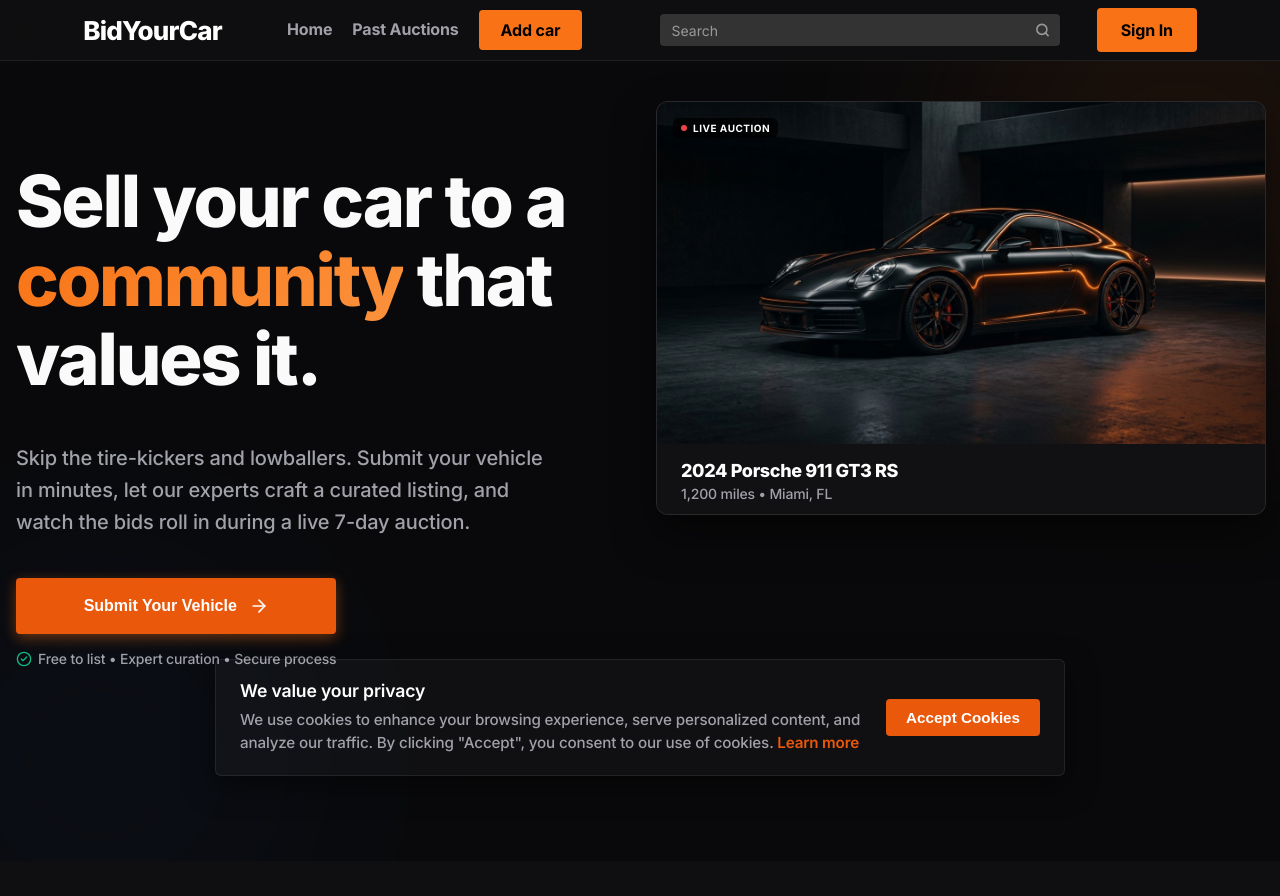
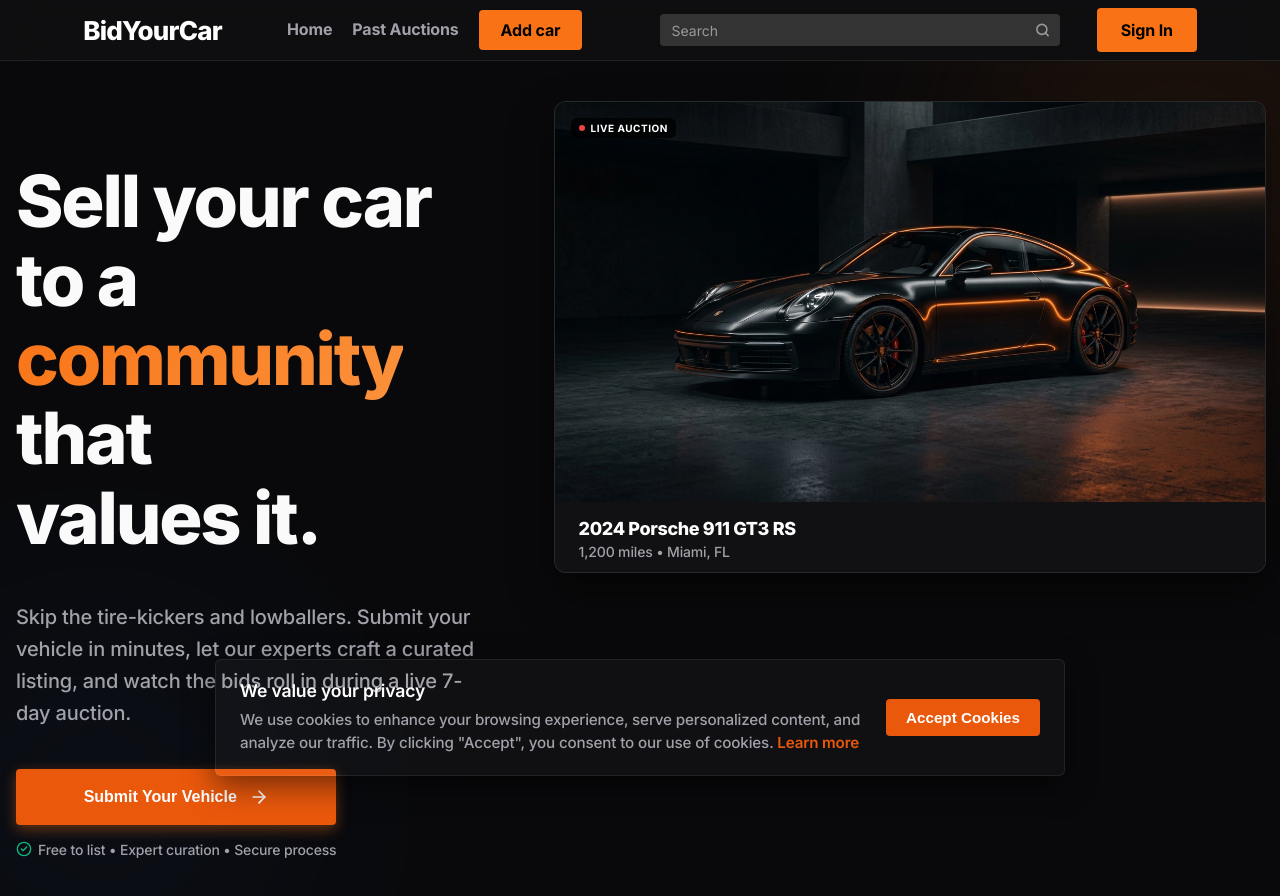
Before and after one commit to syncleon/bid-your-car, a React (Vite) app in the folder bidfe/: page /sell-car in a window 1280 px wide. Before the commit the page ends 861 px from the top, so only its background shows below. Built offline with nearby package versions, Linux system fonts and the light colour scheme; no server answers.

Commit message:
Increase size of hero image and live preview by adjusting grid layout proportions

```diff
--- a/bidfe/src/pages/SellCar/SellCarPage.css
+++ b/bidfe/src/pages/SellCar/SellCarPage.css
@@ -128,7 +128,8 @@
 
 @media (min-width: 1024px) {
     .hero-content-wrapper {
-        grid-template-columns: 1fr 1fr;
+        grid-template-columns: 0.8fr 1.2fr;
+        gap: 64px;
     }
 }
 
```
